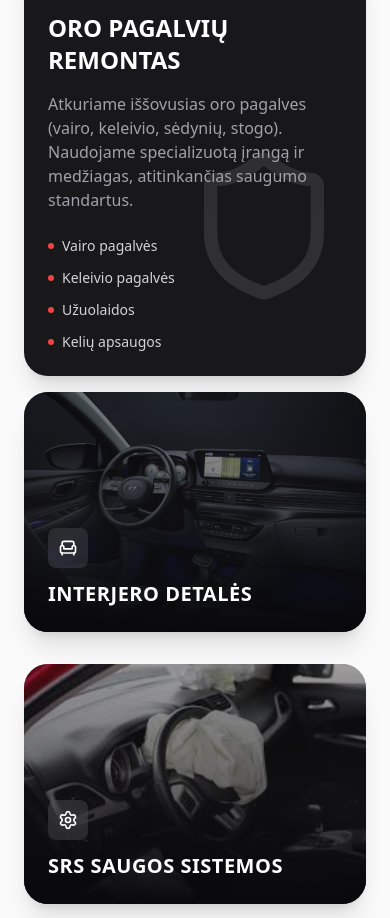
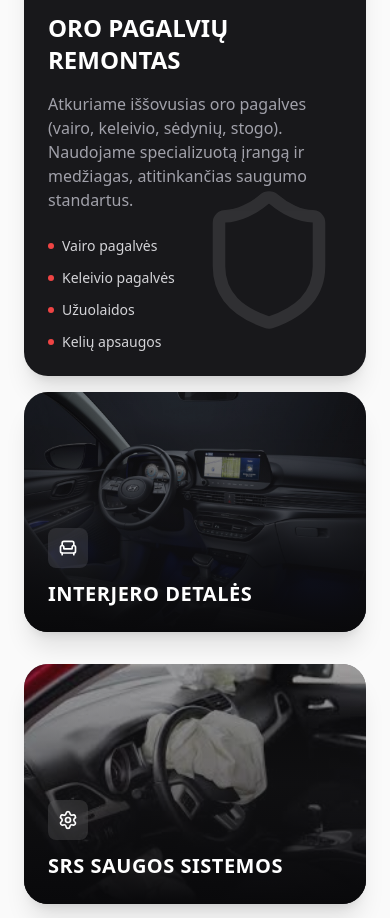
Before and after one commit to DomantasCode/Airbagai, a React (Vite) app: page / in a window 390 px wide. Shown: the part 1060-1978 px from the top of the page. Built offline with nearby package versions, Linux system fonts and the light colour scheme.

Commit message:
Final mobile styling tweaks: adjust shield size and position

```diff
--- a/components/Services.tsx
+++ b/components/Services.tsx
@@ -64,8 +64,8 @@ export const Services: React.FC = () => {
 
           {/* Main Large Card - Airbags */}
           <div className="md:col-span-2 bg-zinc-900 rounded-3xl p-6 md:p-10 relative overflow-hidden group h-full flex flex-col justify-between shadow-xl">
-            <div className="absolute top-0 right-0 p-6 md:p-10 opacity-10 group-hover:opacity-20 transition-opacity pointer-events-none translate-y-44 translate-x-[2px] md:translate-y-0 md:translate-x-0">
-              <Shield size={160} className="md:w-[280px] md:h-[280px] text-white" />
+            <div className="absolute top-0 right-0 p-6 md:p-10 opacity-10 group-hover:opacity-20 transition-opacity pointer-events-none translate-y-[215px] min-[400px]:translate-y-[185px] translate-x-[2px] md:translate-y-0 md:translate-x-0">
+              <Shield size={150} className="md:w-[280px] md:h-[280px] text-white" />
             </div>
             <div className="relative z-10">
               <div className="inline-block bg-red-600 text-white px-3 py-1 rounded-full text-[10px] md:text-xs font-bold uppercase tracking-wider mb-4 md:mb-6">
```
